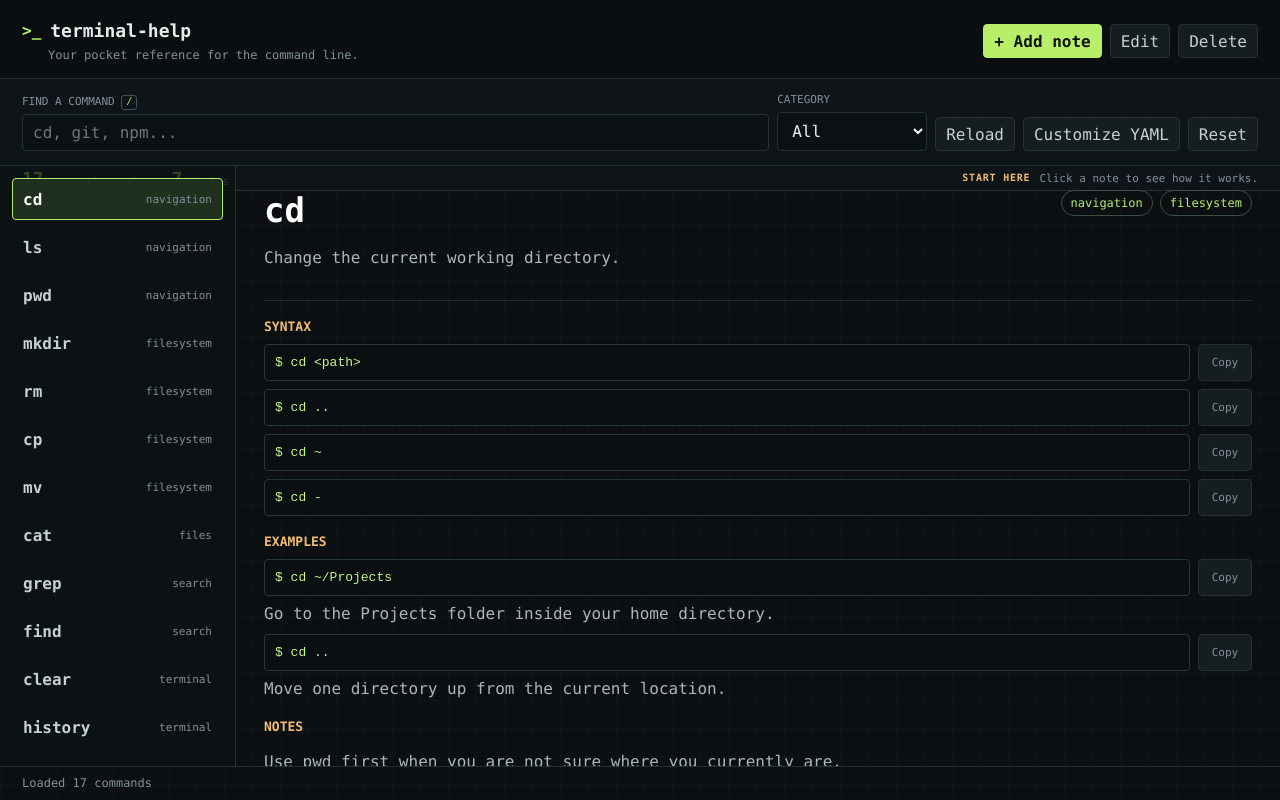
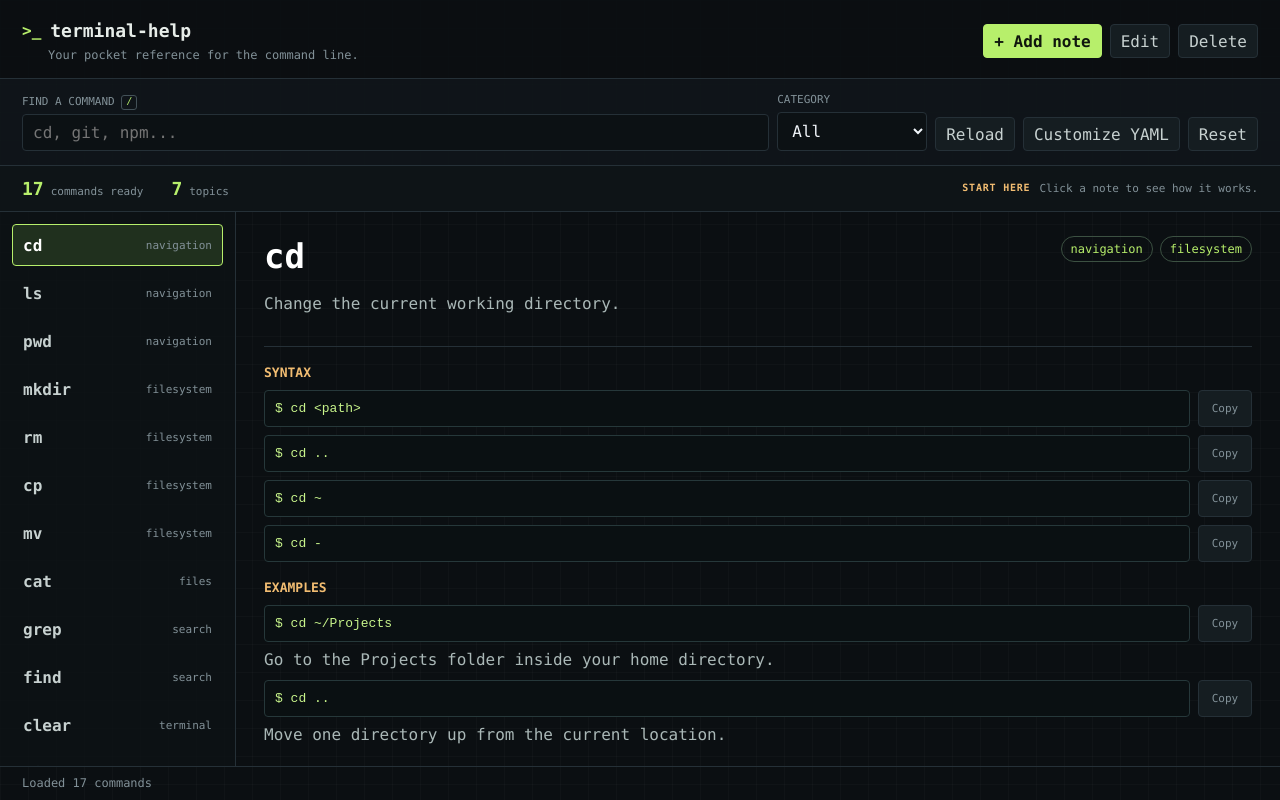
Before and after one commit to dzikrirazzan/terminalHelper, a React (Vite) app: page / in a window 1280 px wide. Built offline with nearby package versions, Linux system fonts and the light colour scheme.

Commit message:
fix: prevent window layout overlap

```diff
--- a/src/electron/main.ts
+++ b/src/electron/main.ts
@@ -29,7 +29,7 @@ function createWindow() {
     y: workArea.y + 40,
     title: "terminal-help",
     backgroundColor: "#101318",
-    titleBarStyle: process.platform === "darwin" ? "hiddenInset" : "default",
+    titleBarStyle: "default",
     webPreferences: {
       preload: path.join(__dirname, "preload.js"),
       contextIsolation: true,
--- a/src/renderer/App.tsx
+++ b/src/renderer/App.tsx
@@ -194,6 +194,7 @@ export function App() {
         </div>
       </header>
 
+      <div className="controls-stack">
         <section className="toolbar" aria-label="Command filters">
           <label>
             <span>
@@ -250,6 +251,7 @@ export function App() {
             <span>Click a note to see how it works.</span>
           </div>
         </section>
+      </div>
 
       <section className="workspace">
         <nav className="command-list" aria-label="Commands">
--- a/src/renderer/styles.css
+++ b/src/renderer/styles.css
@@ -97,6 +97,10 @@ textarea {
   background: var(--bg);
   background-image: linear-gradient(rgba(255, 255, 255, 0.018) 1px, transparent 1px), linear-gradient(90deg, rgba(255, 255, 255, 0.018) 1px, transparent 1px);
   background-size: 28px 28px;
+}
+
+.controls-stack {
+  min-width: 0;
 }
 
 .topbar {
```
Lines whose indentation alone changed are shown as unchanged.
